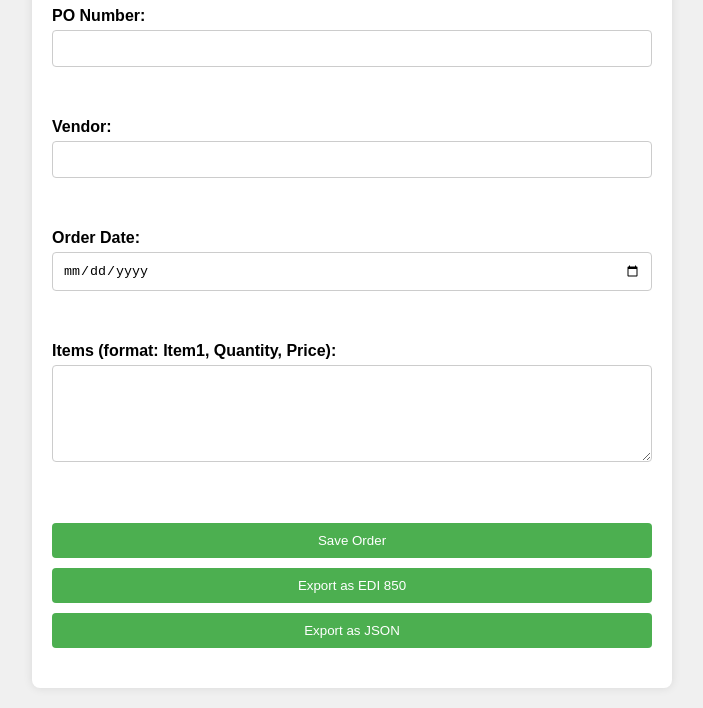
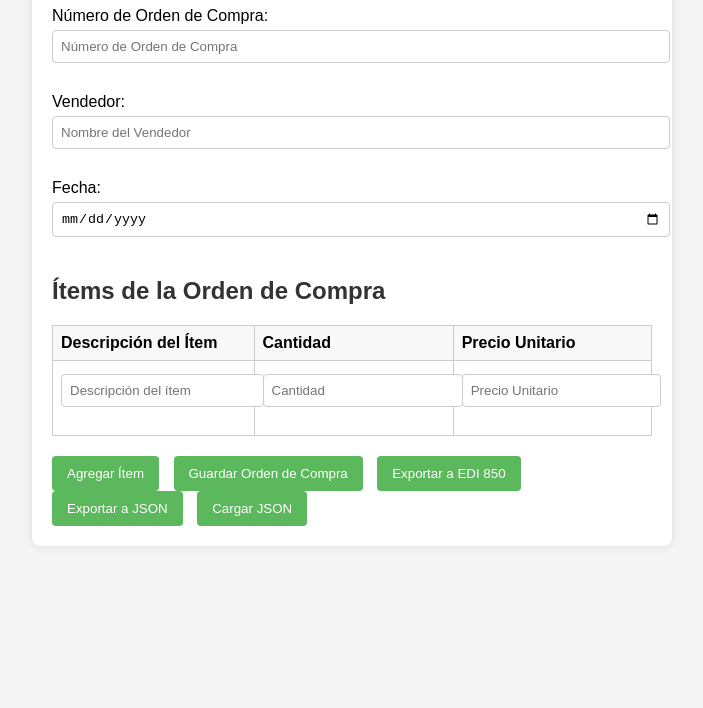
Before and after one commit to smart-contech/test-850, a plain HTML site: page index.html in a window 1280 px wide. Shown: the part 113-821 px from the top of the page, without its empty margins (288-991 px from the left). After the commit the page ends 800 px from the top, so only its background shows below. Drawn offline with Linux system fonts and the light colour scheme.

Commit message:
Activacion para la versión 1.1.0

```diff
--- a/index.html
+++ b/index.html
@@ -1,37 +1,49 @@
 <!DOCTYPE html>
-<html lang="en">
+<html lang="es">
 <head>
     <meta charset="UTF-8">
     <meta name="viewport" content="width=device-width, initial-scale=1.0">
-    <title>Purchase Order</title>
+    <title>Captura de Items</title>
     <link rel="stylesheet" href="styles.css">
 </head>
 <body>
     <div class="container">
-        <h1>Purchase Order Form</h1>
-        <form id="purchaseOrderForm">
-            <label for="poNumber">PO Number:</label>
-            <input type="text" id="poNumber" required>
-            <br><br>
+        <h1>Captura de Items</h1>
 
-            <label for="vendor">Vendor:</label>
-            <input type="text" id="vendor" required>
-            <br><br>
+        <label for="poNumber">Número de Orden de Compra:</label>
+        <input type="text" id="poNumber" placeholder="Número de Orden de Compra">
 
-            <label for="date">Order Date:</label>
-            <input type="date" id="date" required>
-            <br><br>
+        <label for="vendor">Vendedor:</label>
+        <input type="text" id="vendor" placeholder="Nombre del Vendedor">
 
-            <label for="items">Items (format: Item1, Quantity, Price):</label>
-            <textarea id="items" rows="5" cols="30"></textarea>
-            <br><br>
+        <label for="date">Fecha:</label>
+        <input type="date" id="date">
 
-            <button type="button" onclick="savePurchaseOrder()">Save Order</button>
-            <button type="button" onclick="exportEDI850()">Export as EDI 850</button>
-            <button type="button" onclick="exportJSON()">Export as JSON</button> <!-- Nuevo botón para exportar JSON -->
-        </form>
+        <h2>Ítems de la Orden de Compra</h2>
+        <table id="itemsGrid">
+            <thead>
+                <tr>
+                    <th>Descripción del Ítem</th>
+                    <th>Cantidad</th>
+                    <th>Precio Unitario</th>
+                </tr>
+            </thead>
+            <tbody>
+                <tr>
+                    <td><input type="text" class="itemName" placeholder="Descripción del ítem"></td>
+                    <td><input type="number" class="quantity" placeholder="Cantidad" min="1"></td>
+                    <td><input type="number" class="unitPrice" placeholder="Precio Unitario" step="0.01"></td>
+                </tr>
+            </tbody>
+        </table>
 
-        <p id="output"></p>
+        <button onclick="addItem()">Agregar Ítem</button>
+        <button id="saveBtn" onclick="savePurchaseOrder()">Guardar Orden de Compra</button>
+        <button id="exportEdiBtn" onclick="exportEDI850()">Exportar a EDI 850</button>
+        <button id="exportJsonBtn" onclick="exportJSON()">Exportar a JSON</button>
+        <button id="loadJsonBtn" onclick="loadJSON()">Cargar JSON</button>
+
+        <div id="output"></div>
     </div>
 
     <script src="script.js"></script>
--- a/script.js
+++ b/script.js
@@ -1,23 +1,31 @@
 let purchaseOrder = {};
+
+function addItem() {
+    const newRow = document.createElement('tr');
+    newRow.innerHTML = `
+        <td><input type="text" class="itemName" placeholder="Descripción del ítem"></td>
+        <td><input type="number" class="quantity" placeholder="Cantidad" min="1"></td>
+        <td><input type="number" class="unitPrice" placeholder="Precio Unitario" step="0.01"></td>
+    `;
+    document.querySelector('#itemsGrid tbody').appendChild(newRow);
+}
 
 function savePurchaseOrder() {
     const poNumber = document.getElementById('poNumber').value;
     const vendor = document.getElementById('vendor').value;
     const date = document.getElementById('date').value;
-    const itemsText = document.getElementById('items').value;
+    const itemsRows = document.querySelectorAll('#itemsGrid tbody tr');
 
-    if (!poNumber || !vendor || !date || !itemsText) {
-        alert("Please fill in all the fields.");
+    if (!poNumber || !vendor || !date || itemsRows.length === 0) {
+        alert("Por favor, completa todos los campos.");
         return;
     }
 
-    const itemsArray = itemsText.split('\n').map(item => {
-        const [itemName, quantity, unitPrice] = item.split(',').map(i => i.trim());
-        return {
-            itemName,
-            quantity: parseInt(quantity, 10),
-            unitPrice: parseFloat(unitPrice)
-        };
+    const itemsArray = Array.from(itemsRows).map(row => {
+        const itemName = row.querySelector('.itemName').value;
+        const quantity = parseInt(row.querySelector('.quantity').value, 10);
+        const unitPrice = parseFloat(row.querySelector('.unitPrice').value);
+        return { itemName, quantity, unitPrice };
     });
 
     purchaseOrder = {
@@ -27,16 +35,16 @@ function savePurchaseOrder() {
         items: itemsArray
     };
 
-    document.getElementById('output').textContent = "Purchase order saved as JSON.";
+    document.getElementById('output').textContent = "Orden de compra guardada como JSON.";
 }
 
 function exportEDI850() {
     if (!purchaseOrder || Object.keys(purchaseOrder).length === 0) {
-        alert("Please save the purchase order first.");
+        alert("Por favor, guarda primero la orden de compra.");
         return;
     }
 
-    let edi850 = `ISA*00*          *00*          *ZZ*SENDERID       *ZZ*RECEIVERID     *210726*1705*U*00401*000000001*0*P*~
+    let edi850 = `ISA*00*          *00*          *ZZ*SENDERID       *ZZ*RECEIVERID     *${purchaseOrder.date.replace(/-/g, '')}*1705*U*00401*000000001*0*P*~
 GS*PO*SENDERID*RECEIVERID*${purchaseOrder.date.replace(/-/g, '')}*1705*1*X*004010
 ST*850*0001
 BEG*00*NE*${purchaseOrder.poNumber}**${purchaseOrder.date}
@@ -47,7 +55,7 @@ PO1`;
         edi850 += `*${index + 1}*${item.quantity}*EA*${item.unitPrice}**${item.itemName}~\n`;
     });
 
-    edi850 += "CTT*" + purchaseOrder.items.length + "~\nSE*" + (5 + purchaseOrder.items.length) + "*0001~\nGE*1*1~\nIEA*1*000000001~";
+    edi850 += `CTT*${purchaseOrder.items.length}~\nSE*${5 + purchaseOrder.items.length}*0001~\nGE*1*1~\nIEA*1*000000001~`;
 
     const blob = new Blob([edi850], { type: "text/plain" });
     const link = document.createElement("a");
@@ -55,22 +63,52 @@ PO1`;
     link.download = "purchase_order_850.edi";
     link.click();
 
-    document.getElementById('output').textContent = "EDI 850 file exported.";
+    document.getElementById('output').textContent = "Archivo EDI 850 exportado.";
 }
 
-// Nueva función para exportar en formato JSON
 function exportJSON() {
     if (!purchaseOrder || Object.keys(purchaseOrder).length === 0) {
-        alert("Please save the purchase order first.");
+        alert("Por favor, guarda primero la orden de compra.");
         return;
     }
 
-    const jsonString = JSON.stringify(purchaseOrder, null, 2); // Formatea el JSON con sangrías
+    const jsonString = JSON.stringify(purchaseOrder, null, 2);
     const blob = new Blob([jsonString], { type: "application/json" });
     const link = document.createElement("a");
     link.href = URL.createObjectURL(blob);
-    link.download = "purchase_order.json"; // Nombre del archivo JSON
+    link.download = "purchase_order.json";
     link.click();
 
-    document.getElementById('output').textContent = "Purchase order exported as JSON.";
+    document.getElementById('output').textContent = "Orden de compra exportada como JSON.";
 }
+
+function loadJSON() {
+    const input = document.createElement('input');
+    input.type = 'file';
+    input.accept = '.json';
+    input.onchange = event => {
+        const file = event.target.files[0];
+        const reader = new FileReader();
+        reader.onload = e => {
+            const loadedPurchaseOrder = JSON.parse(e.target.result);
+            document.getElementById('poNumber').value = loadedPurchaseOrder.poNumber;
+            document.getElementById('vendor').value = loadedPurchaseOrder.vendor;
+            document.getElementById('date').value = loadedPurchaseOrder.date;
+
+            const itemsGridBody = document.querySelector('#itemsGrid tbody');
+            itemsGridBody.innerHTML = ''; // Limpiar filas anteriores
+
+            loadedPurchaseOrder.items.forEach(item => {
+                const newRow = document.createElement('tr');
+                newRow.innerHTML = `
+                    <td><input type="text" class="itemName" value="${item.itemName}" placeholder="Descripción del ítem"></td>
+                    <td><input type="number" class="quantity" value="${item.quantity}" placeholder="Cantidad" min="1"></td>
+                    <td><input type="number" class="unitPrice" value="${item.unitPrice}" placeholder="Precio Unitario" step="0.01"></td>
+                `;
+                itemsGridBody.appendChild(newRow);
+            });
+        };
+        reader.readAsText(file);
+    };
+    input.click();
+}
--- a/styles.css
+++ b/styles.css
@@ -1,6 +1,6 @@
 body {
     font-family: Arial, sans-serif;
-    background-color: #f0f0f0;
+    background-color: #f4f4f4;
     margin: 0;
     padding: 20px;
 }
@@ -14,43 +14,49 @@ body {
     box-shadow: 0 0 10px rgba(0, 0, 0, 0.1);
 }
 
-h1 {
-    text-align: center;
-}
-
-form {
-    display: flex;
-    flex-direction: column;
+h1, h2 {
+    color: #333;
 }
 
 label {
-    font-weight: bold;
-    margin-bottom: 5px;
+    margin-top: 10px;
+    display: block;
 }
 
-input, textarea {
-    margin-bottom: 15px;
-    padding: 10px;
+input[type="text"], input[type="number"], input[type="date"] {
+    width: 100%;
+    padding: 8px;
+    margin: 5px 0 20px;
     border: 1px solid #ccc;
     border-radius: 4px;
 }
 
+table {
+    width: 100%;
+    border-collapse: collapse;
+    margin-bottom: 20px;
+}
+
+th, td {
+    border: 1px solid #ccc;
+    padding: 8px;
+    text-align: left;
+}
+
+th {
+    background-color: #f8f8f8;
+}
+
 button {
-    padding: 10px;
-    background-color: #4CAF50;
+    padding: 10px 15px;
+    margin-right: 10px;
+    border: none;
+    background-color: #5cb85c;
     color: white;
-    border: none;
     border-radius: 4px;
     cursor: pointer;
-    margin-top: 10px;
 }
 
 button:hover {
-    background-color: #45a049;
+    background-color: #4cae4c;
 }
-
-#output {
-    margin-top: 20px;
-    font-style: italic;
-    color: green;
-}
```
Also changed, not shown: 1 other file.
